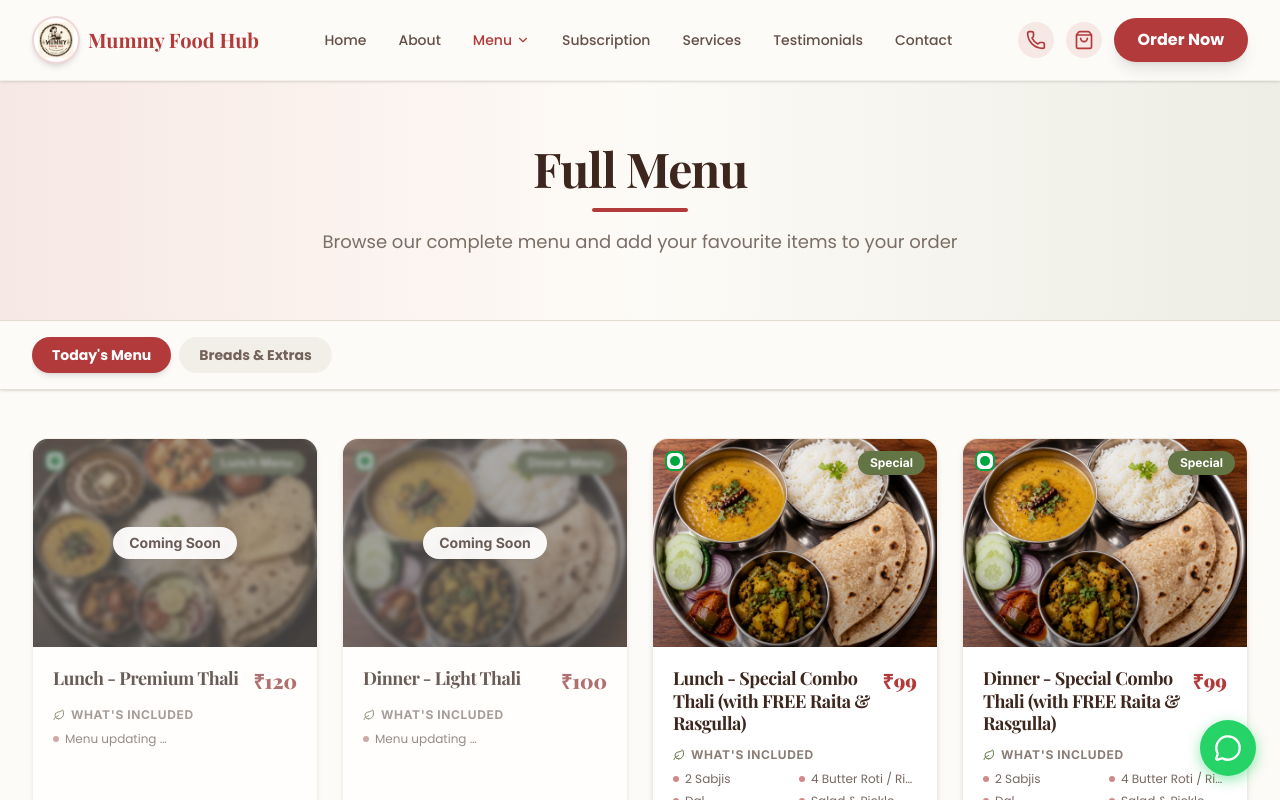
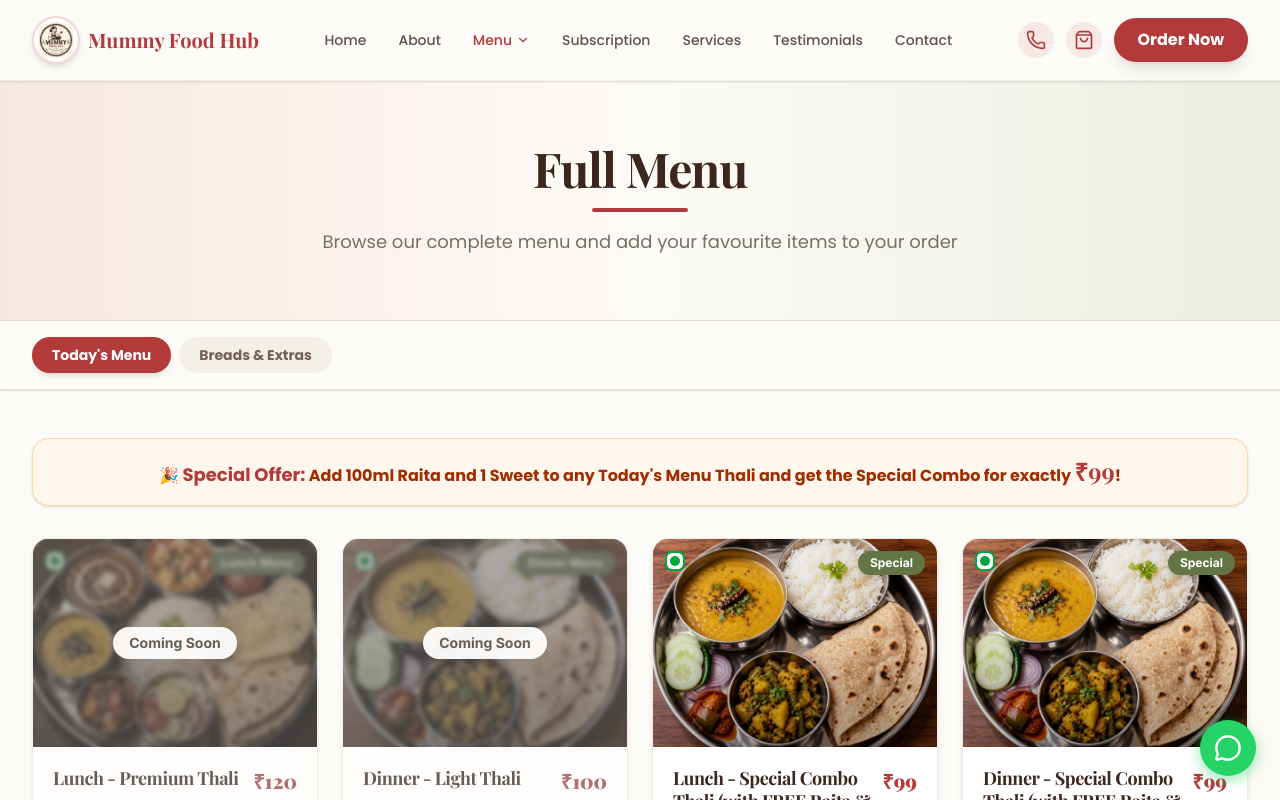
Before and after one commit to weber011/mummyfoodhub1, a Next.js app: page /menu in a window 1280 px wide. Shown: the top 800 px of the page. Built offline with nearby package versions, Linux system fonts and the light colour scheme; a web font is replaced by a local one.

Commit message:
Add special combo banner to Today's Menu

```diff
--- a/src/app/menu/page.tsx
+++ b/src/app/menu/page.tsx
@@ -53,6 +53,14 @@ export default function FullMenuPage() {
 
       {/* Grid */}
       <div className="container mx-auto px-4 sm:px-6 lg:px-8 py-12">
+        {activeCategory === "Today's Menu" && (
+          <div className="mb-8 bg-orange-50 border border-orange-200 rounded-xl p-4 text-center shadow-sm">
+            <p className="text-orange-800 font-subheading font-bold">
+              🎉 <span className="text-primary text-lg">Special Offer:</span> Add 100ml Raita and 1 Sweet to any Today's Menu Thali and get the Special Combo for exactly <span className="text-2xl font-heading text-primary">₹99</span>!
+            </p>
+          </div>
+        )}
+
         <motion.div
           key={activeCategory}
           initial={{ opacity: 0, y: 10 }}
```
